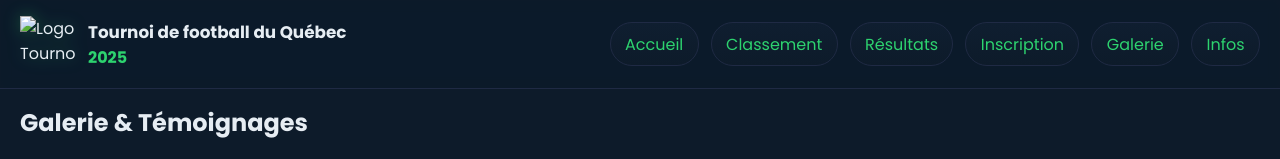
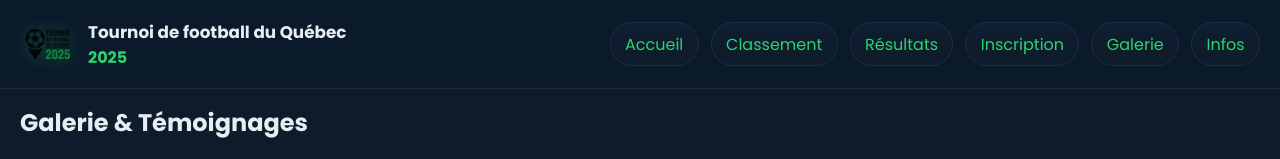
Before and after one commit to jayjamesnoivo/TP2-Programmation-web-front-end, a plain HTML site: page galerie.html in a window 1280 px wide. Shown: the top 159 px of the page. Drawn offline with Linux system fonts and the light colour scheme.

Commit message:
Update galerie.html

```diff
--- a/galerie.html
+++ b/galerie.html
@@ -16,7 +16,7 @@
 
 <header class="site-header">
   <div class="brand">
-    <img src="assets/Logo TP2.png" alt="Logo Tournoi de football du Québec 2025" />
+    <img src="Logo TP2.png" alt="Logo Tournoi de football du Québec 2025" />
     <div class="brand-text">
       <h1>Tournoi de football du Québec</h1>
       <span class="year">2025</span>
```
